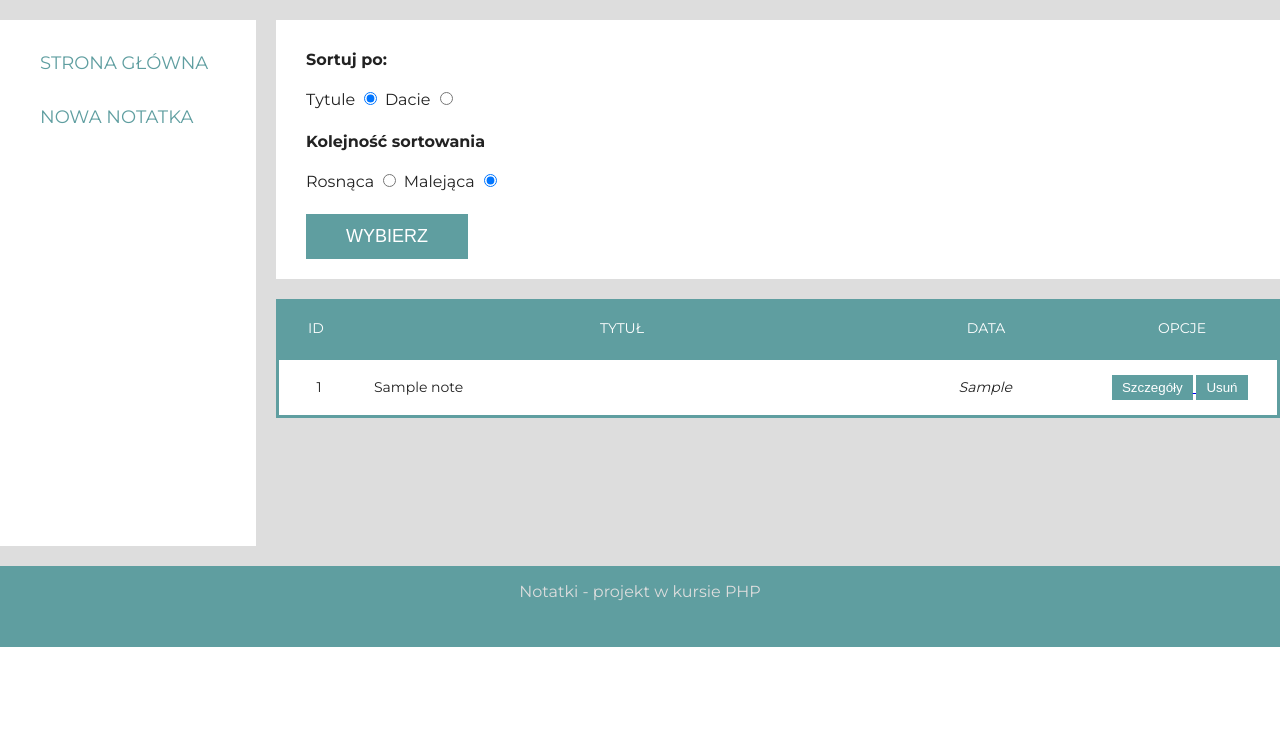
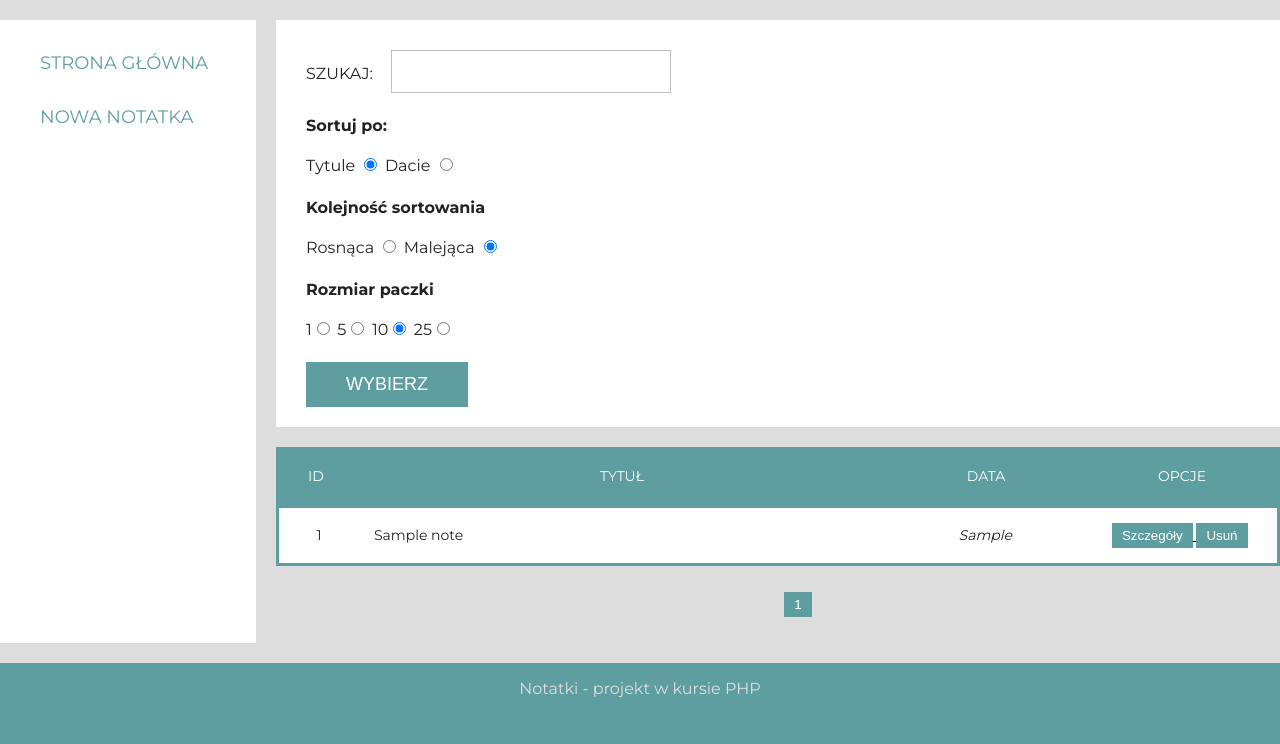
Before and after one commit to Masakrancja/notes, a PHP site: page / in a window 1280 px wide. Shown: the part 153-897 px from the top of the page. Before the commit the page ends 800 px from the top, so only its background shows below. Run offline with PHP 8.4, Linux system fonts and the light colour scheme; tables that the repository leaves empty or names only in its code hold one stand-in row (values such as "Sample post"); lists and menus that the app fills with data are empty; some libraries are stand-ins or nearby versions.

Commit message:
2023-05-02 19:37

```diff
--- a/src/Controller/NoteController.php
+++ b/src/Controller/NoteController.php
@@ -6,6 +6,8 @@ namespace App\Controller;
 use App\Exception\NotFoundException;
 class NoteController extends AbstractController
 {
+
+    private const DEFAULT_PAGE_SIZE = 10;
     public function createAction(): void
     {
         if ($this->request->hasPost()) {
@@ -30,11 +32,33 @@ class NoteController extends AbstractController
 
     public function listAction(): void
     {
+        $pageSize = (int) $this->request->getParam('size', self::DEFAULT_PAGE_SIZE);
+        $pageNumber = (int) $this->request->getParam('page', 1);
         $orderBy = $this->request->getParam('sortby', 'title');
         $sortOrder = $this->request->getParam('sortorder', 'desc');
+        $phrase = $this->request->getParam('phrase');
+
+        if (!in_array($pageSize, [1, 5, 10, 25])) {
+            $pageSize = self::DEFAULT_PAGE_SIZE;
+        }
+
+        $note = $this->database->getNotes($pageNumber, $pageSize, $orderBy, $sortOrder, $phrase);
+        if ($phrase) {
+            $pages = (int) ceil($this->database->getSearchCount($phrase) / $pageSize);
+        } else {
+            $pages = (int) ceil($this->database->getCount() / $pageSize);
+        }
+
         $this->view->render(
             'list',
             [
+                'paging' =>
+                    [
+                        'size' => $pageSize,
+                        'page' => $pageNumber,
+                        'pages' => $pages,
+                        'phrase' => $phrase
+                    ],
                 'sort' =>
                     [
                         'by' => $orderBy,
@@ -42,7 +66,7 @@ class NoteController extends AbstractController
                     ],
                 'before' => $this->request->getParam('before'),
                 'error' => $this->request->getParam('error'),
-                'notes' => $this->database->getNotes($orderBy, $sortOrder)
+                'notes' => $note
             ]
         );
     }
--- a/src/Database.php
+++ b/src/Database.php
@@ -58,8 +58,10 @@ class Database
         }
     }
 
-    public function getNotes(string $orderBy, string $sortOrder): array
+    public function getNotes(int $pageNumber, int $pageSize, string $orderBy, string $sortOrder, ?string $phrase): array
     {
+        $limit = $pageSize;
+        $offset = $pageSize * ($pageNumber - 1);
         try {
             if (!in_array($orderBy, ['title', 'created'])) {
                 $orderBy = 'title';
@@ -67,8 +69,12 @@ class Database
             if (!in_array($sortOrder, ['asc', 'desc'])) {
                 $sortOrder = 'desc';
             }
-
-            $sql = "SELECT id, title, created FROM notes ORDER BY " . $orderBy . " " . $sortOrder;
+            if ($phrase) {
+                $phrase = $this->conn->quote('%' . $phrase . '%', PDO::PARAM_STR);
+                $sql = "SELECT id, title, created FROM notes WHERE title LIKE (" . $phrase . ") ORDER BY " . $orderBy . " " . $sortOrder . " LIMIT " . $offset . ", " . $limit;
+            } else {
+                $sql = "SELECT id, title, created FROM notes ORDER BY " . $orderBy . " " . $sortOrder . " LIMIT " . $offset . ", " . $limit;
+            }
             $result = $this->conn->query($sql, PDO::FETCH_ASSOC);
             return $result->fetchAll();
         } catch (Throwable $e) {
@@ -76,6 +82,36 @@ class Database
         }
     }
 
+    public function getCount(): int
+    {
+        try {
+            $sql = "SELECT COUNT(*) AS c FROM notes";
+            $query = $this->conn->query($sql, PDO::FETCH_ASSOC);
+            $result = $query->fetch();
+            if (!$result) {
+                throw new StorageException('Błąd pobrania ilości notatek', 400);
+            }
+            return $result['c'];
+        } catch (Throwable $e) {
+            throw new StorageException('Błąd pobrania ilości notatek', 400, $e);
+        }
+    }
+
+    public function getSearchCount(string $phrase): int
+    {
+        try {
+            $phrase = $this->conn->quote('%' . $phrase . '%', PDO::PARAM_STR);
+            $sql = "SELECT COUNT(*) AS c FROM notes WHERE title LIKE " . $phrase;
+            $query = $this->conn->query($sql, PDO::FETCH_ASSOC);
+            $result = $query->fetch();
+            if (!$result) {
+                throw new StorageException('Błąd pobrania ilości notatek', 400);
+            }
+            return $result['c'];
+        } catch (Throwable $e) {
+            throw new StorageException('Błąd pobrania ilości notatek', 400, $e);
+        }
+    }
 
     public function getNote(int $id): array
     {
--- a/src/View.php
+++ b/src/View.php
@@ -13,10 +13,17 @@
         {
             $result = [];
             foreach ($params as $key => $param) {
-                if (is_array($param)) {
-                    $result[$key] = $this->escape($param);
-                } else {
-                    $result[$key] = htmlentities((string) $param ?? '');
+
+                switch(true) {
+                    case (is_array($param)):
+                        $result[$key] = $this->escape($param);
+                        break;
+                    case (is_int($param)):
+                        $result[$key] = $param;
+                        break;
+                    default:
+                        $result[$key] = htmlentities((string) $param ?? '');
+                        break;
                 }
             }
             return $result;
--- a/templates/pages/list.php
+++ b/templates/pages/list.php
@@ -19,10 +19,16 @@
       $sort = $params['sort'] ?? [];
       $by = $sort['by'] ?? 'title';
       $order = $sort['order'] ?? 'desc';
+      $paging = $params['paging'] ?? [];
+      $page = $paging['page'] ?? 1;
+      $size = $paging['size'] ?? self::DEFAULT_PAGE_SIZE;
+      $pages = $paging['pages'] ?? 1;
+      $phrase = $paging['phrase'] ?? null;
     ?>
 
     <div class="settings-form">
       <form action="/" method="GET">
+        <div><label>Szukaj: <input type="text" name="phrase" value="<?php echo $phrase; ?>"/></label></div>
         <div>Sortuj po:</div>
         <div>
           <label>Tytule <input type="radio" name="sortby" value="title" <?php echo $by === 'title' ? 'checked' : ''; ?>/></label>
@@ -33,6 +39,15 @@
           <label>Rosnąca <input type="radio" name="sortorder" value="asc" <?php echo $order === 'asc' ? 'checked' : ''; ?>/></label>
           <label>Malejąca <input type="radio" name="sortorder" value="desc" <?php echo $order === 'desc' ? 'checked' : ''; ?>/></label>
         </div>
+
+        <div>Rozmiar paczki</div>
+        <div>
+          <label>1<input type="radio" name="size" value="1" <?php echo $size === 1 ? 'checked' : '' ?>/></label>
+          <label>5<input type="radio" name="size" value="5" <?php echo $size === 5 ? 'checked' : '' ?>/></label>
+          <label>10<input type="radio" name="size" value="10" <?php echo $size === 10 ? 'checked' : '' ?>/></label>
+          <label>25<input type="radio" name="size" value="25" <?php echo $size === 25 ? 'checked' : '' ?>/></label>
+        </div>
+
         <input type="submit" value="Wybierz">
       </form>
     </div>
@@ -88,5 +103,33 @@
         </tbody>
       </table>
     </div>
+    <div>
+      <ul class="pagination">
+        <?php
+          $paginationUrl = '/?phrase=' . $phrase . '&sortby=' . $by . '&sortorder=' . $order . '&size=' . $size;
+        ?>
+        <?php if($page !== 1): ?>
+          <li>
+            <a href="<?php echo $paginationUrl; ?>&page=<?php echo $page - 1; ?>">
+              <button><<</button>
+            </a>
+          </li>
+        <?php endif; ?>
+        <?php for($i=1; $i<=$pages; $i++): ?>
+          <li>
+            <a href="<?php echo $paginationUrl; ?>&page=<?php echo $i; ?>">
+              <button><?php echo $i; ?></button>
+            </a>
+          </li>
+        <?php endfor; ?>
+        <?php if ($page < $pages): ?>
+          <li>
+            <a href="<?php echo $paginationUrl; ?>&page=<?php echo $page + 1; ?>">
+              <button>>></button>
+            </a>
+          </li>
+        <?php endif; ?>
+      </ul>
+    </div>
   </section>
 </div>
```
